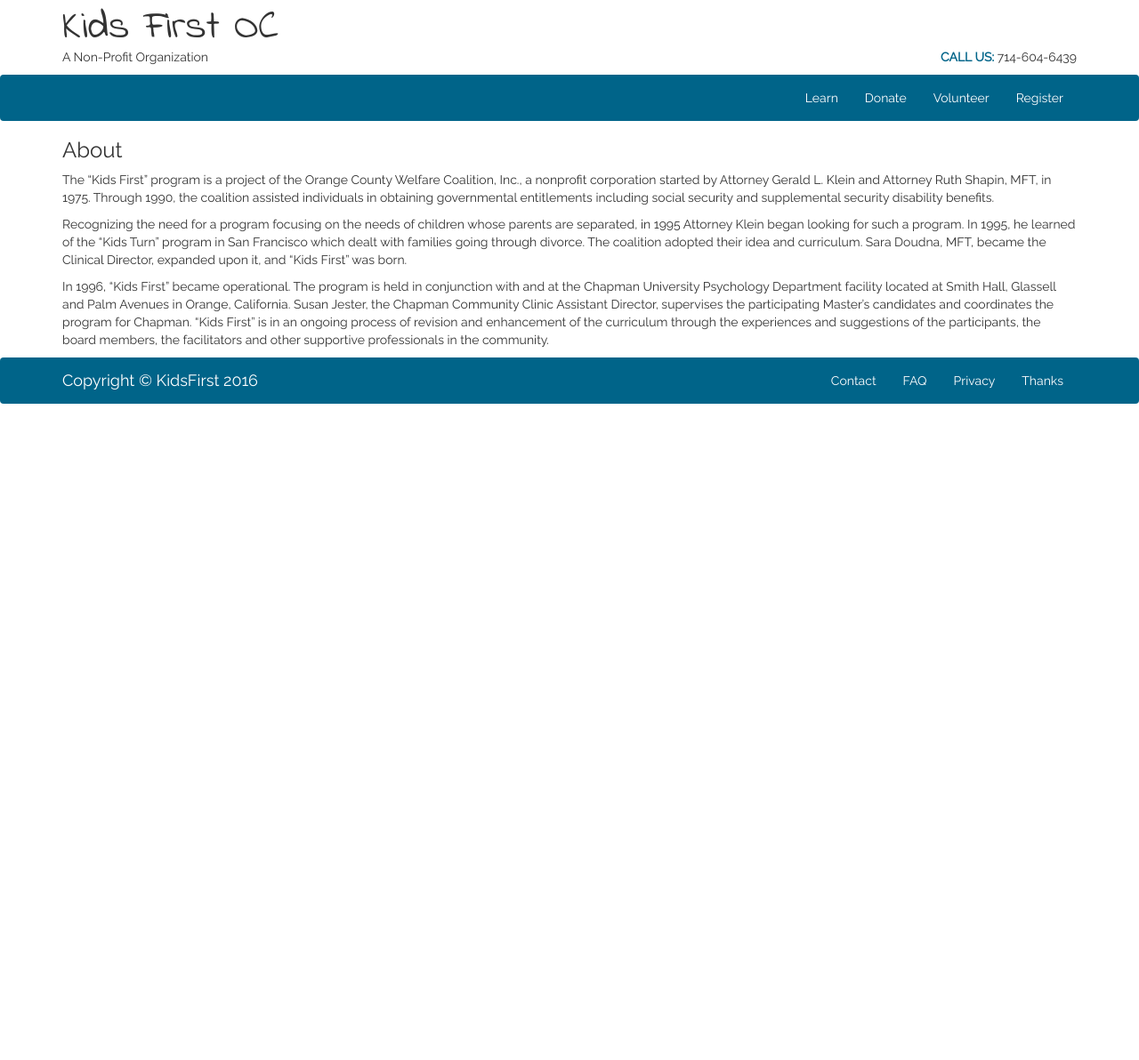
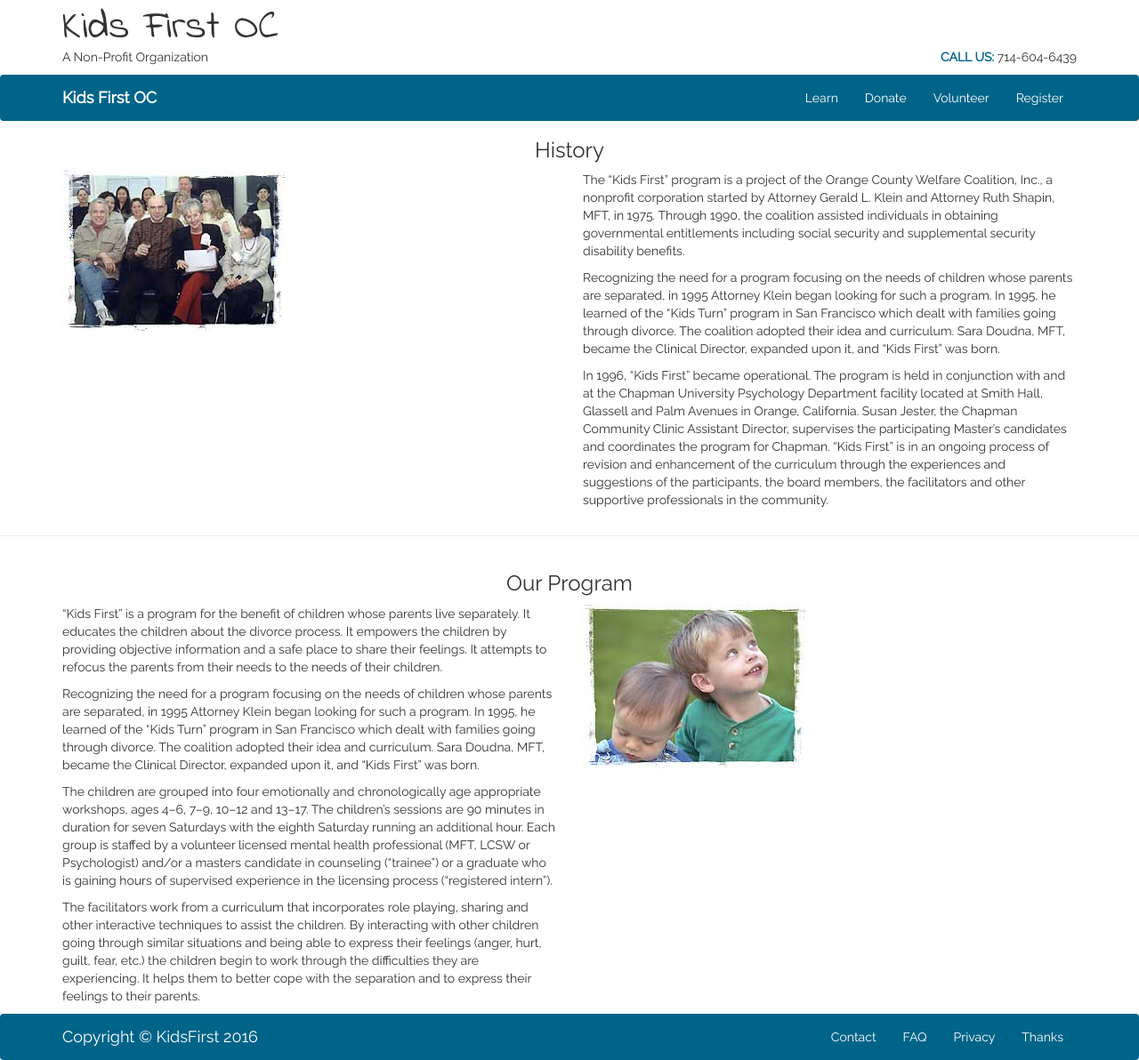
Before and after one commit to hidtran/KidsFirst, a PHP site: page /learn.html in a window 1280 px wide. Shown: the whole page at 89% size. Before the commit the page ends 454 px from the top, so only its background shows below. Run offline with PHP 8.4, Linux system fonts and the light colour scheme.

Commit message:
updated donate and learn page

```diff
--- a/css/home.css
+++ b/css/home.css
@@ -45,6 +45,8 @@
   float: right;
 }
 
+
+
 #courses {
   paddng-top: 30px;
 }
@@ -64,8 +66,67 @@
   font-weight: bold;
 }
 
+#donateJumbo {
+  background-image: url("./img/donate2.jpg");
+  height: 350px;
+  background-size: cover;
+  background-position: center;
+
+}
+
+.jumbotext { /*poisitions text in jumbotron in the menu page */
+  position: absolute;
+  /*z-index: 10;*/
+  margin-top: -250px;
+  color: #fff;
+  text-align: center;
+  text-shadow: 0 1px 2px rgba(0,0,0,.7);
+  background-color: rgba(0,0,0,.3);
+  left: 20%;
+  right: 20%;
+}
+
+.jumbotext h1,h2 {
+  padding-top: -15px;
+}
+
+.jumbotext hr{
+  width: 25%;
+}
+
+#donate {
+  text-align: center;
+}
+
+#donateForm {
+    padding: 1.2em;
+}
+
+#donateForm p{
+  padding-top: 1.2em;
+}
+
+.center {
+  text-align: center;
+
+}
+
+
 .navbar-toggle {
   background-color: rgb(274,174,114)!important;
+}
+
+.hide {
+  display: none;
+}
+
+.fixed {
+  position: fixed;
+  top: 0;
+}
+
+.opaque {
+    background-color: rgba(0,100,137,.4);
 }
 
 nav {
@@ -82,16 +143,19 @@ nav {
     display: block;
     margin: 0 auto;
     width: 100%;
-    max-height: 600px;
+    max-height: 527px;
 }
 #courses,#testimonials {
   padding-top: 1.4em;
   padding-bottom: 1.4em;
 }
+
+
 .footer {
    background-color: #006489;
    padding: 1.4em;
    color: white;
+   margin-top: 1.2em;
 }
 .footer ul {
   margin-right: 5px;
--- a/js/home.js
+++ b/js/home.js
@@ -1,4 +1,15 @@
 var main = function() {
+  $(window).scroll(function() {
+    if($(this).scrollTop() > 100) {
+        $('#top-nav').addClass('hide');
+        $('#top-bot-nav').addClass('fixed');
+        $('#top-bot-nav').addClass('opaque');
+    } else {
+        $('#top-nav').removeClass('hide');
+        $('#top-bot-nav').removeClass('fixed');
+        $('#top-bot-nav').removeClass('opaque');
+    }
+});
 };
 
 $(document).ready(main);
--- a/learn.html
+++ b/learn.html
@@ -14,6 +14,7 @@
 <body>
 
   <header>
+    <div id="top-nav" class="navbar-collapse collapse">
       <div class="container">
             <span class="logo">Kids First OC</span>
             <div class="desc">
@@ -22,9 +23,9 @@
                 <span id="callUs">CALL US:</span> 714-604-6439
               </div>
             </div>
-
       </div>
-  <nav class="navbar">
+    </div>
+    <nav id="top-bot-nav" class="navbar">
       <div class="container">
         <div class="navbar-header">
           <button type="button" class="navbar-toggle collapsed" data-toggle="collapse" data-target="#navbar" aria-expanded="false" aria-controls="navbar">
@@ -33,7 +34,7 @@
             <span class="icon-bar"></span>
             <span class="icon-bar"></span>
           </button>
-        <a class="navbar-brand" href="index.html"><strong></strong></a>
+          <a class="navbar-brand" href="index.html"><strong>Kids First OC</strong></a>
         </div>
 
         <div id="navbar" class="navbar-collapse collapse">
@@ -53,10 +54,33 @@
    ================================================== -->
    <div class="container">
      <section>
-       <h3>About</h3>
+       <h3 class="center">History</h3>
+       <div class="row">
+          <div class="col-md-6">
+            <img src="css/img/kidsfirst_staff.jpg">
+          </div>
+          <div class="col-md-6">
              <p>The “Kids First” program is a project of the Orange County Welfare Coalition, Inc., a nonprofit corporation started by Attorney Gerald L. Klein and Attorney Ruth Shapin, MFT, in 1975. Through 1990, the coalition assisted individuals in obtaining governmental entitlements including social security and supplemental security disability benefits.</p>
              <p>Recognizing the need for a program focusing on the needs of children whose parents are separated, in 1995 Attorney Klein began looking for such a program. In 1995, he learned of the “Kids Turn” program in San Francisco which dealt with families going through divorce. The coalition adopted their idea and curriculum. Sara Doudna, MFT, became the Clinical Director, expanded upon it, and “Kids First” was born.</p>
              <p>In 1996, “Kids First” became operational. The program is held in conjunction with and at the Chapman University Psychology Department facility located at Smith Hall, Glassell and Palm Avenues in Orange, California. Susan Jester, the Chapman Community Clinic Assistant Director, supervises the participating Master’s candidates and coordinates the program for Chapman. “Kids First” is in an ongoing process of revision and enhancement of the curriculum through the experiences and suggestions of the participants, the board members, the facilitators and other supportive professionals in the community.</p>
+          </div>
+     </section>
+  </div>
+
+     <hr class="featurette-divider">
+
+     <div class="container">
+       <section>
+         <h3 class="center">Our Program</h3>
+         <div class="row">
+            <div class="col-md-6">
+               <p>“Kids First” is a program for the benefit of children whose parents live separately. It educates the children about the divorce process. It empowers the children by providing objective information and a safe place to share their feelings. It attempts to refocus the parents from their needs to the needs of their children.</p>         <p>Recognizing the need for a program focusing on the needs of children whose parents are separated, in 1995 Attorney Klein began looking for such a program. In 1995, he learned of the “Kids Turn” program in San Francisco which dealt with families going through divorce. The coalition adopted their idea and curriculum. Sara Doudna, MFT, became the Clinical Director, expanded upon it, and “Kids First” was born.</p>
+               <p>The children are grouped into four emotionally and chronologically age appropriate workshops, ages 4–6, 7–9, 10–12 and 13–17. The children’s sessions are 90 minutes in duration for seven Saturdays with the eighth Saturday running an additional hour. Each group is staffed by a volunteer licensed mental health professional (MFT, LCSW or Psychologist) and/or a masters candidate in counseling (“trainee”) or a graduate who is gaining hours of supervised experience in the licensing process (“registered intern”).</p>
+               <p>The facilitators work from a curriculum that incorporates role playing, sharing and other interactive techniques to assist the children. By interacting with other children going through similar situations and being able to express their feelings (anger, hurt, guilt, fear, etc.) the children begin to work through the difficulties they are experiencing. It helps them to better cope with the separation and to express their feelings to their parents.</p>
+            </div>
+            <div class="col-md-6">
+              <img src="css/img/brothers_006.jpg">
+            </div>
        </section>
     </div>
 
```
Also changed, not shown: donate.html (+60 -5 lines), index.html (+4 -3 lines), css/img/brothers_006.jpg (added), css/img/kidsfirst_staff.jpg (added), 2 other files. Lines whose indentation alone changed are shown as unchanged.
